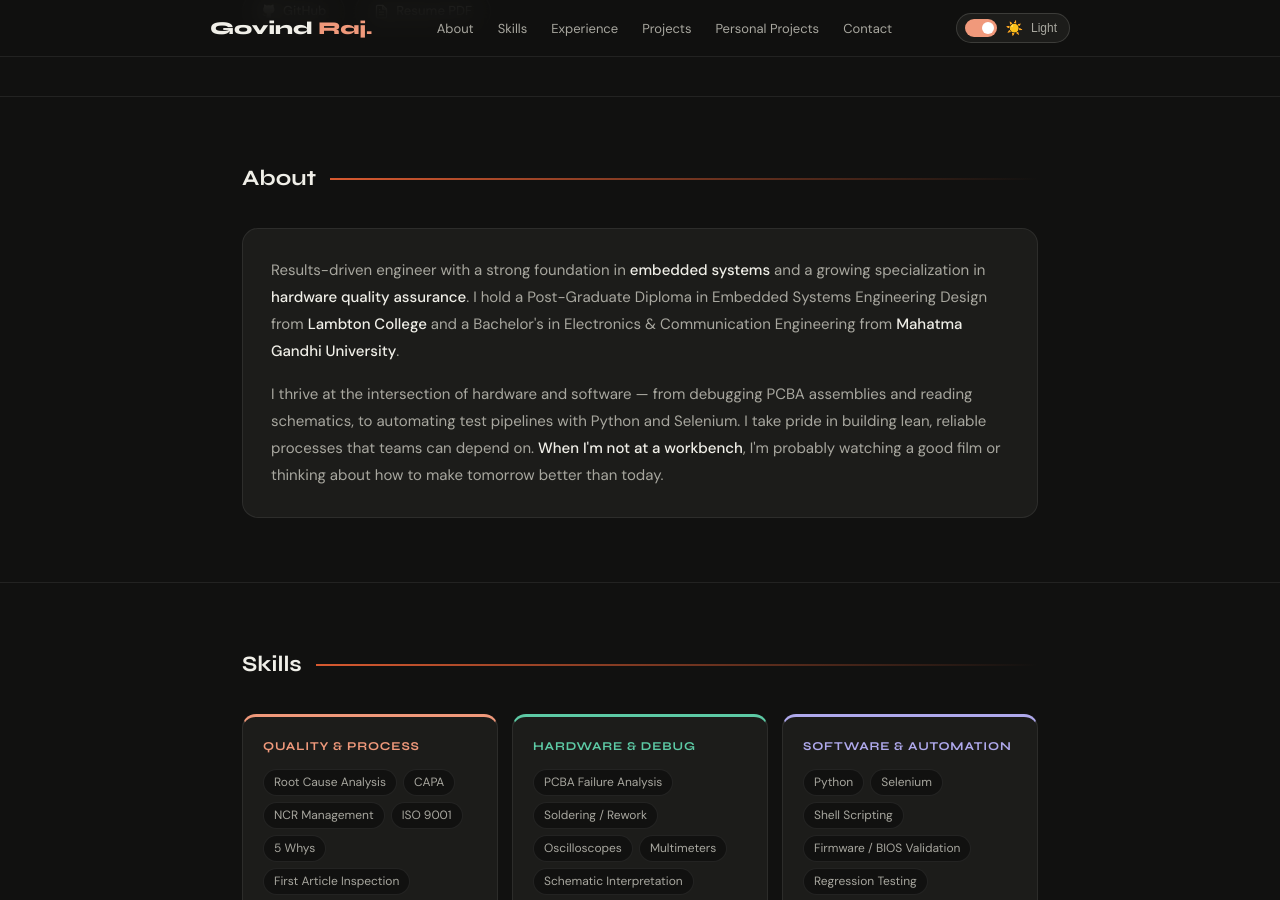
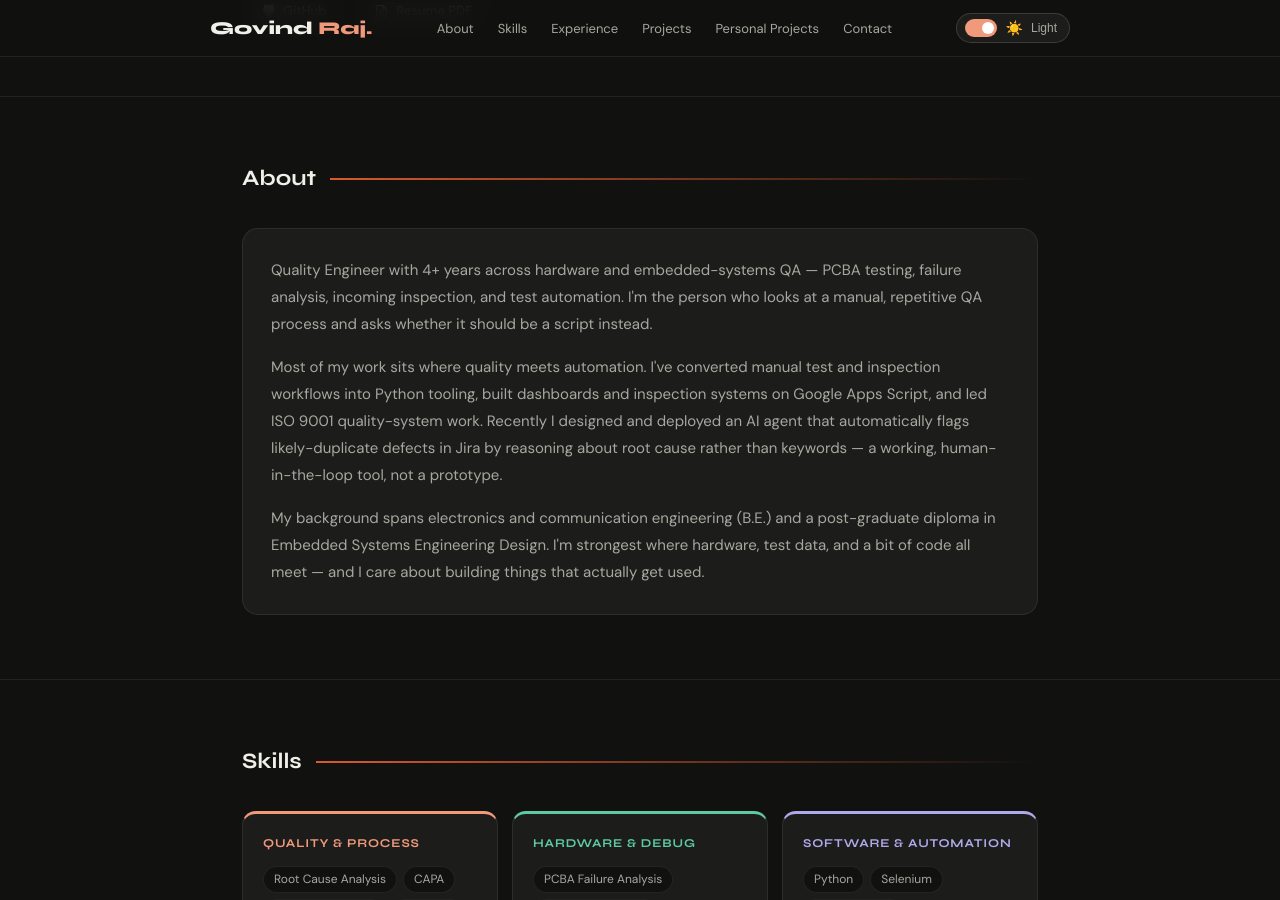
Before and after one commit to gov466/gov466.github.io, a Jekyll site: the page index.html, which Jekyll copies as it is, in a window 1280 px wide and 900 px high, scrolled down 570 px. Built offline with Jekyll 4.4.1, drawn with Linux system fonts in a browser that asks for light colours.

Commit message:
updated details

```diff
--- a/index.html
+++ b/index.html
@@ -702,8 +702,9 @@
     <div class="container">
       <div class="section-label"><h2>About</h2><div class="accent-line"></div></div>
       <div class="about-card">
-        <p>Results-driven engineer with a strong foundation in <strong>embedded systems</strong> and a growing specialization in <strong>hardware quality assurance</strong>. I hold a Post-Graduate Diploma in Embedded Systems Engineering Design from <strong>Lambton College</strong> and a Bachelor's in Electronics &amp; Communication Engineering from <strong>Mahatma Gandhi University</strong>.</p>
-        <p>I thrive at the intersection of hardware and software — from debugging PCBA assemblies and reading schematics, to automating test pipelines with Python and Selenium. I take pride in building lean, reliable processes that teams can depend on. <strong>When I'm not at a workbench</strong>, I'm probably watching a good film or thinking about how to make tomorrow better than today.</p>
+        <p>Quality Engineer with 4+ years across hardware and embedded-systems QA — PCBA testing, failure analysis, incoming inspection, and test automation. I'm the person who looks at a manual, repetitive QA process and asks whether it should be a script instead.</p>
+        <p>Most of my work sits where quality meets automation. I've converted manual test and inspection workflows into Python tooling, built dashboards and inspection systems on Google Apps Script, and led ISO 9001 quality-system work. Recently I designed and deployed an AI agent that automatically flags likely-duplicate defects in Jira by reasoning about root cause rather than keywords — a working, human-in-the-loop tool, not a prototype.</p>
+        <p>My background spans electronics and communication engineering (B.E.) and a post-graduate diploma in Embedded Systems Engineering Design. I'm strongest where hardware, test data, and a bit of code all meet — and I care about building things that actually get used.</p>
       </div>
     </div>
   </section>
```
